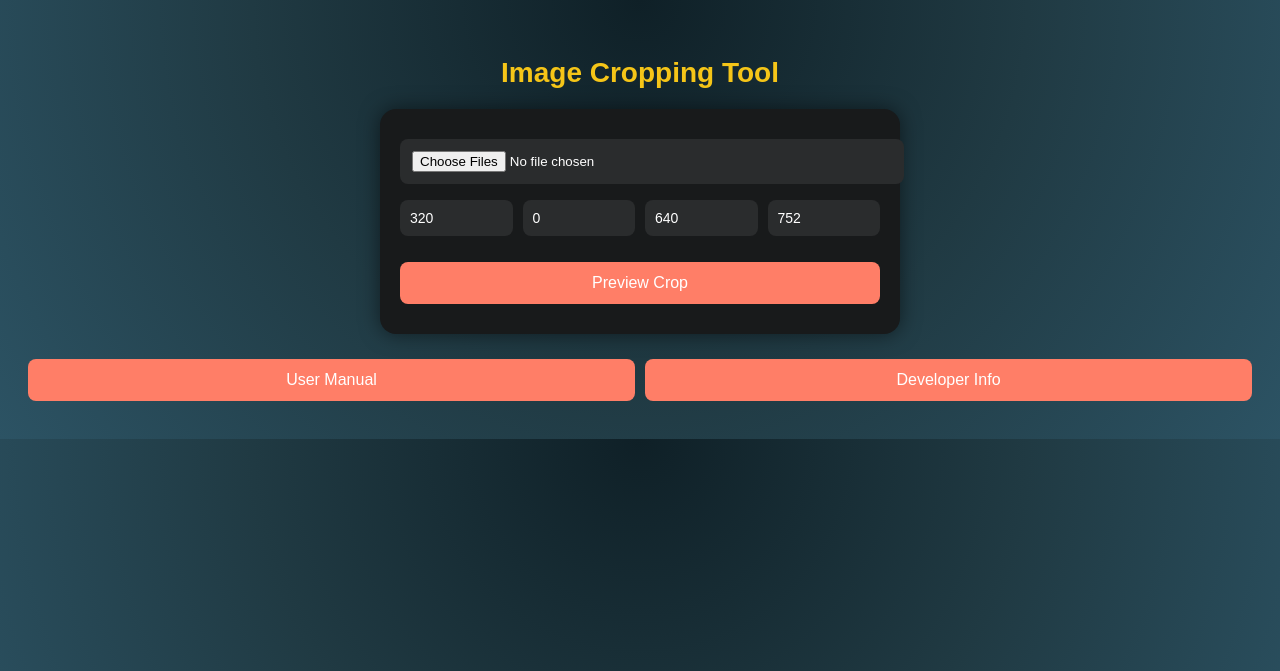
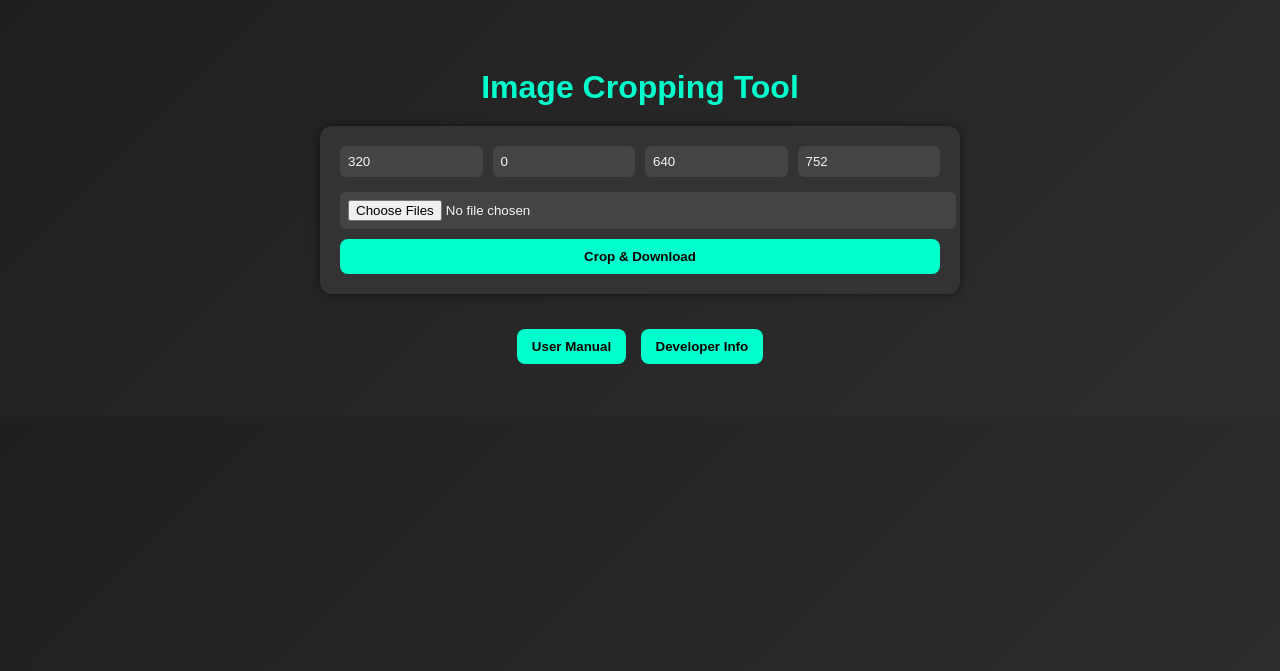
Before and after one commit to tufayal10/CropImg, a Flask app: page / in a window 1280 px wide. Shown: the top 671 px of the page. Run offline with Flask 3, Linux system fonts and the light colour scheme.

Commit message:
Update index.html with premium design and new features

```diff
--- a/templates/index.html
+++ b/templates/index.html
@@ -5,249 +5,102 @@
     <title>Image Cropping Tool</title>
     <style>
         body {
-            background: radial-gradient(circle at top, #0f2027, #203a43, #2c5364);
-            font-family: 'Poppins', sans-serif;
+            font-family: 'Arial', sans-serif;
+            background: linear-gradient(135deg, #1f1f1f, #2e2e2e);
+            color: #f5f5f5;
             display: flex;
             flex-direction: column;
             align-items: center;
-            padding: 30px 20px;
-            color: #fff;
+            padding: 40px;
         }
 
         h1 {
-            color: #f5c518;
-            font-size: 28px;
+            color: #00ffcc;
             margin-bottom: 20px;
         }
 
         form {
-            background-color: #181a1b;
-            padding: 30px 20px;
-            border-radius: 16px;
+            background-color: #333;
+            padding: 20px;
+            border-radius: 12px;
+            box-shadow: 0 0 10px rgba(0,0,0,0.5);
             width: 100%;
-            max-width: 480px;
-            box-shadow: 0 0 20px rgba(0, 0, 0, 0.5);
-        }
-
-        input[type="file"] {
-            width: 100%;
-            padding: 12px;
-            border: none;
-            border-radius: 8px;
-            background: #2a2c2d;
-            color: #fff;
-            margin-bottom: 16px;
+            max-width: 600px;
         }
 
         .input-row {
             display: flex;
             gap: 10px;
-            flex-wrap: wrap;
-            margin-bottom: 16px;
+            margin-bottom: 15px;
         }
 
-        .input-row input[type="number"] {
-            flex: 1;
-            min-width: 60px;
-            padding: 10px;
+        input[type="number"], input[type="file"] {
+            padding: 8px;
+            width: 100%;
+            border-radius: 6px;
             border: none;
-            border-radius: 8px;
-            background: #2a2c2d;
-            color: #fff;
-            font-size: 14px;
+            background-color: #444;
+            color: #f5f5f5;
         }
 
         button {
-            background-color: #ff7e67;
-            color: white;
+            background-color: #00ffcc;
+            color: #000;
+            padding: 10px 15px;
             border: none;
-            padding: 12px;
             border-radius: 8px;
-            font-size: 16px;
             cursor: pointer;
+            font-weight: bold;
             width: 100%;
             margin-top: 10px;
         }
 
         button:hover {
-            background-color: #ff9a80;
+            background-color: #00e6b8;
         }
 
-        .preview-section {
-            display: none;
+        .footer {
+            margin-top: 30px;
             text-align: center;
-            margin-top: 20px;
         }
 
-        .preview-section img {
-            width: 100%;
-            max-width: 300px;
-            border-radius: 12px;
-            margin-bottom: 10px;
-        }
-
-        .button-row {
-            display: flex;
-            gap: 10px;
-            margin-top: 15px;
-            width: 100%;
-        }
-
-        /* Modal Style */
-        .modal {
-            display: none;
-            position: fixed;
-            z-index: 999;
-            left: 0;
-            top: 0;
-            width: 100%;
-            height: 100%;
-            background: rgba(0, 0, 0, 0.8);
-            justify-content: center;
-            align-items: center;
-        }
-
-        .modal-content {
-            background: #1e1e1e;
-            padding: 20px;
-            border-radius: 12px;
-            text-align: left;
-            max-width: 400px;
-            color: #fff;
-        }
-
-        .modal-content h2 {
-            margin-top: 0;
-            color: #f5c518;
-        }
-
-        .close-btn {
-            background-color: #ff7e67;
-            padding: 8px 12px;
-            border: none;
-            border-radius: 8px;
-            cursor: pointer;
-            margin-top: 15px;
-        }
-
-        .close-btn:hover {
-            background-color: #ff9a80;
-        }
-
-        .modal-content button {
-            margin-top: 10px;
-            background-color: #34495e;
-            border: none;
-            border-radius: 8px;
-            padding: 10px;
-            width: 100%;
-            color: #fff;
-            cursor: pointer;
-            font-size: 15px;
-        }
-
-        .modal-content button:hover {
-            background-color: #2c3e50;
+        .footer button {
+            width: auto;
+            margin: 5px;
         }
     </style>
 </head>
 <body>
     <h1>Image Cropping Tool</h1>
-    <form id="cropForm" method="POST" action="/crop" enctype="multipart/form-data">
-        <input type="file" name="images" id="imageInput" accept="image/*" multiple required>
+    <form action="/crop" method="post" enctype="multipart/form-data">
         <div class="input-row">
-            <input type="number" name="x" id="x" placeholder="X" value="320" required>
-            <input type="number" name="y" id="y" placeholder="Y" value="0" required>
-            <input type="number" name="width" id="width" placeholder="Width" value="640" required>
-            <input type="number" name="height" id="height" placeholder="Height" value="752" required>
+            <input type="number" name="x" value="320" placeholder="X">
+            <input type="number" name="y" value="0" placeholder="Y">
+            <input type="number" name="width" value="640" placeholder="Width">
+            <input type="number" name="height" value="752" placeholder="Height">
         </div>
-        <button type="button" onclick="showPreview()">Preview Crop</button>
-
-        <div class="preview-section" id="previewSection">
-            <h2>Preview (First Image)</h2>
-            <img id="croppedPreview" alt="Preview">
-            <button type="submit">Crop & Download ZIP</button>
-        </div>
+        <input type="file" name="images" accept="image/*" multiple required>
+        <button type="submit">Crop & Download</button>
     </form>
 
-    <div class="button-row">
-        <button onclick="openUserManual()">User Manual</button>
-        <button onclick="openDeveloperInfo()">Developer Info</button>
-    </div>
-
-    <!-- User Manual Modal -->
-    <div class="modal" id="userManualModal">
-        <div class="modal-content">
-            <h2>User Manual</h2>
-            <p><strong>1. Upload Images:</strong> Select up to 100 images.</p>
-            <p><strong>2. Set Crop Area:</strong> Adjust X, Y, Width, Height as needed.</p>
-            <p><strong>3. Preview:</strong> Click Preview Crop to see the result.</p>
-            <p><strong>4. Crop & Download:</strong> Click Crop & Download ZIP to get your cropped images.</p>
-            <button class="close-btn" onclick="closeUserManual()">Close</button>
-        </div>
-    </div>
-
-    <!-- Developer Info Modal -->
-    <div class="modal" id="developerModal">
-        <div class="modal-content">
-            <h2>Developer Info</h2>
-            <p>Developer: <strong>S M Tufayal Ahammad</strong></p>
-            <button onclick="window.open('https://profile.tufayal.com', '_blank')">Portfolio</button>
-            <button onclick="window.open('https://projects.tufayal.com', '_blank')">Other Projects</button>
-            <button onclick="window.open('https://suggestion.tufayal.com', '_blank')">Suggest Edit</button>
-            <button class="close-btn" onclick="closeDeveloperInfo()">Close</button>
-        </div>
+    <div class="footer">
+        <button onclick="showUserManual()">User Manual</button>
+        <button onclick="showDeveloperInfo()">Developer Info</button>
     </div>
 
     <script>
-        function showPreview() {
-            const fileInput = document.getElementById('imageInput');
-            const x = parseInt(document.getElementById('x').value);
-            const y = parseInt(document.getElementById('y').value);
-            const width = parseInt(document.getElementById('width').value);
-            const height = parseInt(document.getElementById('height').value);
-
-            if (fileInput.files.length === 0) {
-                alert("Please select at least one image.");
-                return;
-            }
-
-            if (fileInput.files.length > 100) {
-                alert("You can only upload up to 100 images at once.");
-                return;
-            }
-
-            const reader = new FileReader();
-            reader.onload = function (e) {
-                const img = new Image();
-                img.onload = function () {
-                    const canvas = document.createElement('canvas');
-                    canvas.width = width;
-                    canvas.height = height;
-                    const ctx = canvas.getContext('2d');
-                    ctx.drawImage(img, x, y, width, height, 0, 0, width, height);
-                    document.getElementById('croppedPreview').src = canvas.toDataURL('image/png');
-                    document.getElementById('previewSection').style.display = 'block';
-                };
-                img.src = e.target.result;
-            };
-            reader.readAsDataURL(fileInput.files[0]);
+        function showUserManual() {
+            alert("1. Upload images (up to 100).\n"
+                + "2. Enter X, Y, Width, Height for cropping.\n"
+                + "3. Click 'Crop & Download' to download the cropped images as ZIP.\n"
+                + "Default crop values are set.");
         }
 
-        function openUserManual() {
-            document.getElementById('userManualModal').style.display = 'flex';
-        }
-
-        function closeUserManual() {
-            document.getElementById('userManualModal').style.display = 'none';
-        }
-
-        function openDeveloperInfo() {
-            document.getElementById('developerModal').style.display = 'flex';
-        }
-
-        function closeDeveloperInfo() {
-            document.getElementById('developerModal').style.display = 'none';
+        function showDeveloperInfo() {
+            alert("Developer: S M Tufayal Ahammad\n\n"
+                + "Portfolio: profile.tufayal.com\n"
+                + "Other Projects: projects.tufayal.com\n"
+                + "Suggest Edits: suggestion.tufayal.com");
         }
     </script>
 </body>
```
